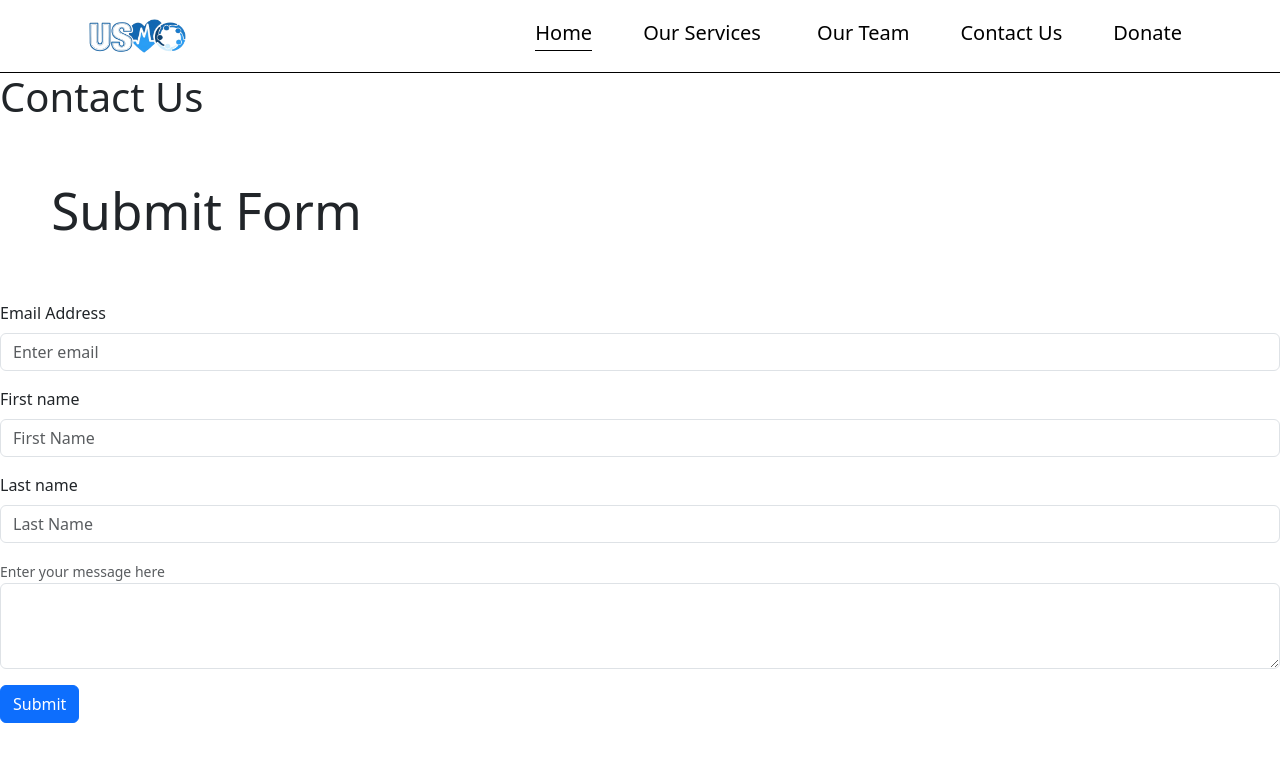
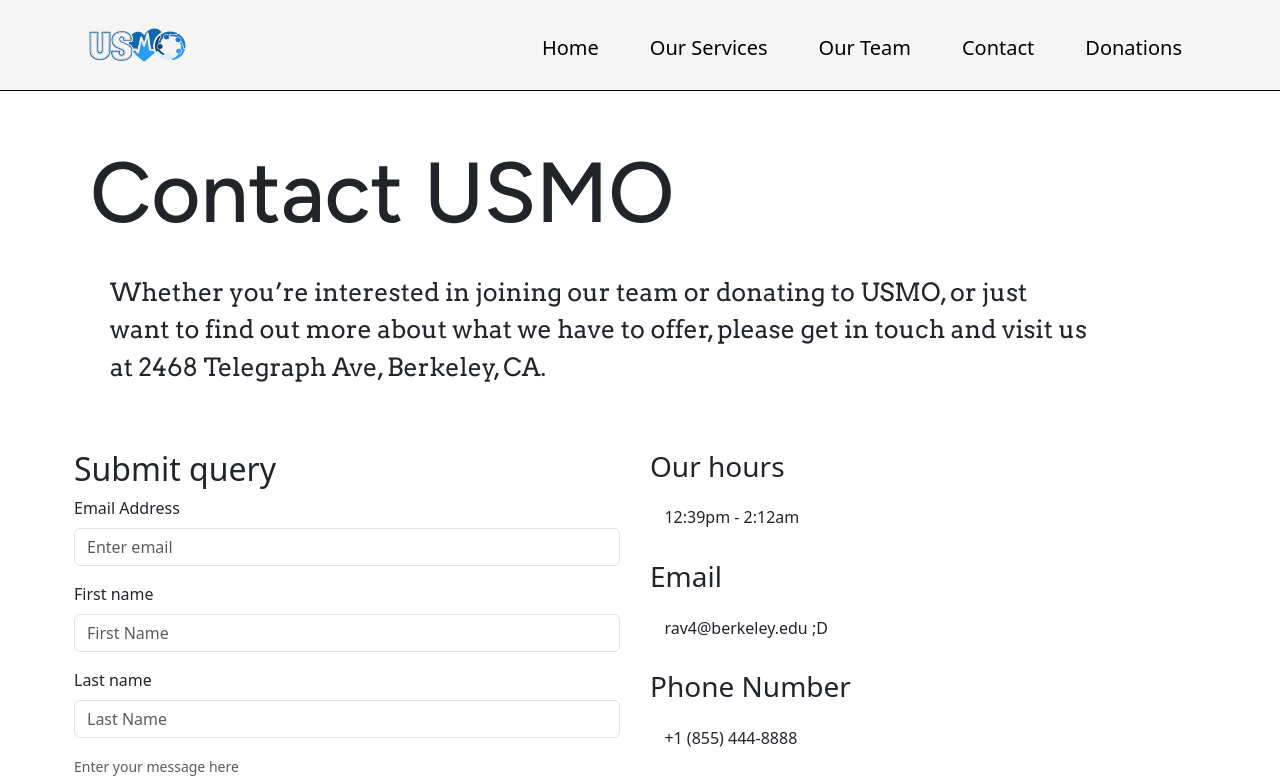
Before and after one commit to makelyan/calusmo-main, a React (Create React App) app: page /contact in a window 1280 px wide. Shown: the top 778 px of the page. Built offline with nearby package versions, Linux system fonts and the light colour scheme.

Commit message:
Finished rough draft of navbar and contact us page

```diff
--- a/src/components/Header.js
+++ b/src/components/Header.js
@@ -1,13 +1,13 @@
 import Container from 'react-bootstrap/Container';
+import Navbar from 'react-bootstrap/Navbar';
+import { useLocation } from 'react-router-dom';
+import 'bootstrap/dist/css/bootstrap.min.css';
+import "../styles/index.css"
 import Nav from 'react-bootstrap/Nav';
-import Navbar from 'react-bootstrap/Navbar';
-import 'bootstrap/dist/css/bootstrap.min.css';
-import "../index.css"
 
-
-
-function BasicExample() {
-
+function Header() {
+  const location = useLocation();
+  const currentPage = location.pathname;
   return (
     <Navbar sticky="top" expand="lg" className="nav-bar">
       {/* sticky: scrollability, expand = "lg", bg-body-tertiary doesnt actually do anything except add border */}
@@ -16,7 +16,7 @@ function BasicExample() {
         {/* "while not required, you can wrap the navbar in a <Container> component to center it on a page, or add one within to the only center the contents of a fixed or static top navbar. */}
         {/* "what is expand =?*/}
         {/* ok so there's a CSS import. OK. Im just stupid guys :D */}
-        <Navbar.Brand href="../pages/Home.js">
+        <Navbar.Brand href="/Home">
           <img
             src={require('../pages/logo.png')}
             width="110"
@@ -26,13 +26,16 @@ function BasicExample() {
           />
           {/* What do I want to get done today? Just this topbar? */}
         </Navbar.Brand>
-          <ul class="link-list">
-            <Navbar.Brand href="/Home"className='nav-item underlined'>Home</Navbar.Brand>
-            <Navbar.Brand href="/Services" className='nav-item underline'>Our Services</Navbar.Brand>
-            <Navbar.Brand href="/OurTeam" className='nav-item underline'> Our Team</Navbar.Brand>
-            <Navbar.Brand href="/Contact" className='nav-item underline'>Contact Us</Navbar.Brand>
-            <Navbar.Brand href="/Donations" className='nav-item underline'>Donate</Navbar.Brand>
-          </ul>
+        <Navbar.Toggle aria-controls="responsive-navbar-nav" />
+        <Navbar.Collapse className = "link-list" id = "responsive-navbar-nav">
+          <Nav className="link-list">
+            <Navbar.Brand href="/Home" className={`nav-item ${currentPage === '/Home' ? 'active' : ''}`}>Home</Navbar.Brand>
+            <Navbar.Brand href="/Services" className={`nav-item ${currentPage === '/Services' ? 'active' : ''}`}>Our Services</Navbar.Brand>
+            <Navbar.Brand href="/OurTeam" className={`nav-item ${currentPage === '/OurTeam' ? 'active' : ''}`}>Our Team</Navbar.Brand>
+            <Navbar.Brand href="/Contact" className={`nav-item ${currentPage === '/Contact' ? 'active' : ''}`}>Contact</Navbar.Brand>
+            <Navbar.Brand href="/Donations" className={`nav-item ${currentPage === '/Donations' ? 'active' : ''}`}>Donations</Navbar.Brand>
+          </Nav>
+        </Navbar.Collapse>
           <button class="hamburger">
                 <span class="bar"></span>
                 <span class="bar"></span>
@@ -42,4 +45,4 @@ function BasicExample() {
   );
 }
 {/* TODO: get all elements setup and add a nice hover effect */}
-export default BasicExample;
+export default Header;
--- a/src/index.js
+++ b/src/index.js
@@ -1,6 +1,6 @@
 import React from 'react';
 import ReactDOM from 'react-dom/client';
-import './index.css';
+import './styles/index.css';
 import App from './App';
 import reportWebVitals from './reportWebVitals';
 
--- a/src/pages/Contact.js
+++ b/src/pages/Contact.js
@@ -2,15 +2,23 @@ import Header from "../components/Header"
 import Footer from "../components/Footer"
 import Button from 'react-bootstrap/Button';
 import Form from 'react-bootstrap/Form';
+import 'bootstrap/dist/css/bootstrap.min.css';
+import "../styles/index.css"
+import "../styles/contact.css"
+
 
 export default function() {
     return (
     <>
-
     <Header/>
-        <h1>Contact Us</h1>
-    <Form>
-        <h2> Submit Form </h2>
+      <div className = 'header-wrapper-contact'>
+        <h1 className = 'main-header'>Contact USMO</h1>
+        <p className = 'little-blurb-contact'> Whether you’re interested in joining our team or donating to USMO, or just want to find out more about what we have to offer, please get in touch and visit us at 2468 Telegraph Ave, Berkeley, CA.</p>
+      </div>
+    <section className = 'flex-wrapper'>
+      <div className = "proj-wrapper">
+      <Form className= "contact-styles">
+          <h2 className = 'mini-header'> Submit query </h2>
           {/* I don't like "submit form". Change this later!*/}
           <Form.Group className="mb-3" controlId="formBasicEmail">
           <Form.Label>Email Address</Form.Label>
@@ -37,11 +45,32 @@ export default function() {
           Submit
         </Button>
       </Form>
-    <h2> Our Socials: </h2>
-
+      </div>
+      <div className = "proj-wrapper">
+      <div className="our-socials">
+      <div className="socials-text">
+          <h3 className = "socials-mini-header"> Our hours</h3>
+          <p> 12:39pm - 2:12am</p>
+          {/* add to calender? :D, for the degens */}
+          <h3 className = "socials-mini-header"> Email</h3>
+          <p> rav4@berkeley.edu ;D</p>
+          <h3 className = "socials-mini-header">Phone Number</h3>
+          <p> +1 (855) 444-8888</p>
+      </div>
+      <h3 className = "socials-mini-header">  Social Media platforms </h3>
+      <div className= "socials-socials">
+          {/*<img src={require("../../public/linkedin.jpg")} width="25" height="25"></img>
+          <img src={require("../../public/facebook.jpg")} width="25" height="25"></img> */}
+          {/* Doesn't work!!!  importing images is weird? Idk, figure this out later.*/}
+      </div>
+      </div>
+      </div>
+    </section>
 
     <Footer />
+
     </>
+
 
     )
 }
--- a/src/pages/Home.js
+++ b/src/pages/Home.js
@@ -1,6 +1,6 @@
 import Header from "../components/Header"
 import Footer from "../components/Footer"
-import "../styles/Home.css"
+import "../styles/index.css"
 
 export default function() {
     return (
@@ -10,23 +10,15 @@ export default function() {
                 <div className="hero-contents">
                     <h1 className = "title">USMO</h1>
                     <p className = "sub1">Under Graduate Street Medicine Outreach</p>
-                    <p className= "sub2" > Berkeley's Student organization dedicated to supporting the homeless community of Berkeley</p>
+                    <p className= "sub2" >subtitle about what USMO is catchy</p>
                 </div>
                 <div className = "mission">
                     <h2>Our Mission</h2>
-                    <p className = "missionp">Our mission is to overcome and mitigate barriers that houseless communities/encampments face in relation to accessing healthcare and other services provided in the Berkeley area.</p>
+                    <p>Our mission is to overcome and mitigate barriers that houseless communities/encampments face in relation to accessing healthcare and other services provided in the Berkeley area.</p>
                 </div>
             </div>
             <div className = "services">
-            <h2>Our Services</h2>
-                <div className = "wrapper">
-                    <ul className="ul_div">
-                        <li>Physical exams</li>
-                        <li> Mental Health</li>
-                        <li> Flu Shot</li>
-                    </ul>
-                </div>
-
+                <h1>Our Services</h1>
             </div>
 
 
--- /dev/null
+++ b/src/styles/contact.css
@@ -0,0 +1,45 @@
+@import url('https://fonts.googleapis.com/css2?family=Arvo:ital,wght@0,400;0,700;1,400;1,700&family=Figtree:ital,wght@0,300..900;1,300..900&display=swap');
+.flex-wrapper, .flex-wrapper-2 {
+    width: 90%;
+    margin-left: auto;
+    margin-right: auto;
+    display: flex;
+}
+
+
+.flex-wrapper {
+    flex-wrap: wrap;
+}
+.proj-wrapper {
+    padding-top: 25px;
+    padding-bottom: 25px;
+    padding-left: 10px;
+    padding-right: 20px;
+    width: 50%;
+}
+.socials-mini-header {
+    font-weight: 200;
+}
+.main-header{
+    font-family: "Figtree";
+    font-weight: 450;
+    padding-top: 50px;
+    padding-left: 40px;
+    font-size: 85px;
+
+}
+.mini-header {
+    font-weight: 500px;
+
+
+}
+.header-wrapper-contact{
+    padding-left: 50px;
+    max-width: 1110px;
+}
+.little-blurb-contact{
+    font-family: "Arvo";
+    font-size: 25px;
+    padding-left: 60px;
+
+}
--- a/src/index.css
+++ b/src/styles/index.css
@@ -6,16 +6,15 @@ body {
   -webkit-font-smoothing: antialiased;
   -moz-osx-font-smoothing: grayscale;
 }
-
 code {
   font-family: source-code-pro, Menlo, Monaco, Consolas, 'Courier New',
     monospace;
 }
-
 .nav-bar {
   border-bottom: 1px solid black;
   margin: 0px;
   list-style-type: none;
+  background-color: whitesmoke;
 }
 .link-list, .home {
   padding-top:10px;
@@ -24,20 +23,20 @@ code {
   font-size: 18px;
   color:var(--background-color);
   justify-content: right;
-  align-items: right;
-  text-align:right;
   transition: 0.25s ease;
   border-radius: 30px;
 }
-
+.link-list{
+  padding-bottom: 7px;
+  vertical-align: middle;
+}
 .nav-item {
   position: relative;
   list-style: none;
   margin: 0px 35px 0px 35px;
   padding: 0px 0px 0px 0px;
 }
-
-.underline::before, .underlined::before {
+.nav-item::before {
   content: "";
   position: absolute;
   left: 0;
@@ -47,16 +46,23 @@ code {
   background-color: black;
   transition: width 0.25s ease-out;
 }
-
-.underline:hover::before, .underlined::before {
+.nav-item:hover::before {
   width: 100%;
 }
-
+.nav-item.active::before {
+  content: "";
+  position: absolute;
+  left: 0;
+  bottom: 0px;
+  width: 100%;
+  height: 1px;
+  background-color: black;
+  transition: width 0.25s ease-out;
+}
 .hamburger {
   display: none;
   cursor: pointer;
 }
-
 .bar {
   display: block;
   width: 24px;
@@ -68,50 +74,38 @@ code {
 .link{
   text-decoration:underline;
 }
-
-
 /* okI know how this works this is incredible!!! Killing myself is SO delayed! */
 .background{
   background-image:linear-gradient(rgb(176, 176, 176),white);
-
 }
-
-
 .hero-contents{
   display: flex;
   flex-direction: column;
   align-items: center;
   min-height:50vh ;
-
   font-size: 10vw;
   margin-left: 1em;
   margin-right: 1em;
-
 }
-
 .title{
   padding-bottom: 0em;
   margin-bottom: 0em;
 }
-
 .sub1{
   font-size: .5em;
   text-align: center;
   margin-top: 0em;
   padding: 0em;
 }
-
 .mission{
   display: flex;
   min-height:20vh;
   margin:1em;
 }
-
 p{
   padding:.9em;
   margin:0em;
 }
-
 .services{
   background-color: grey;
   min-height: 30vh;
```
Lines whose indentation alone changed are shown as unchanged.
